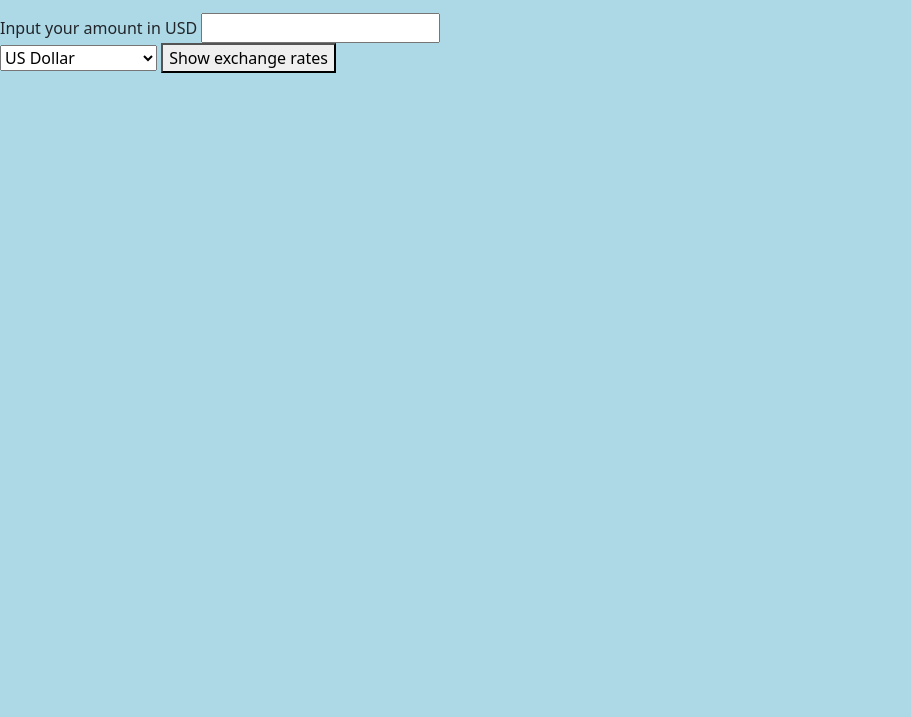
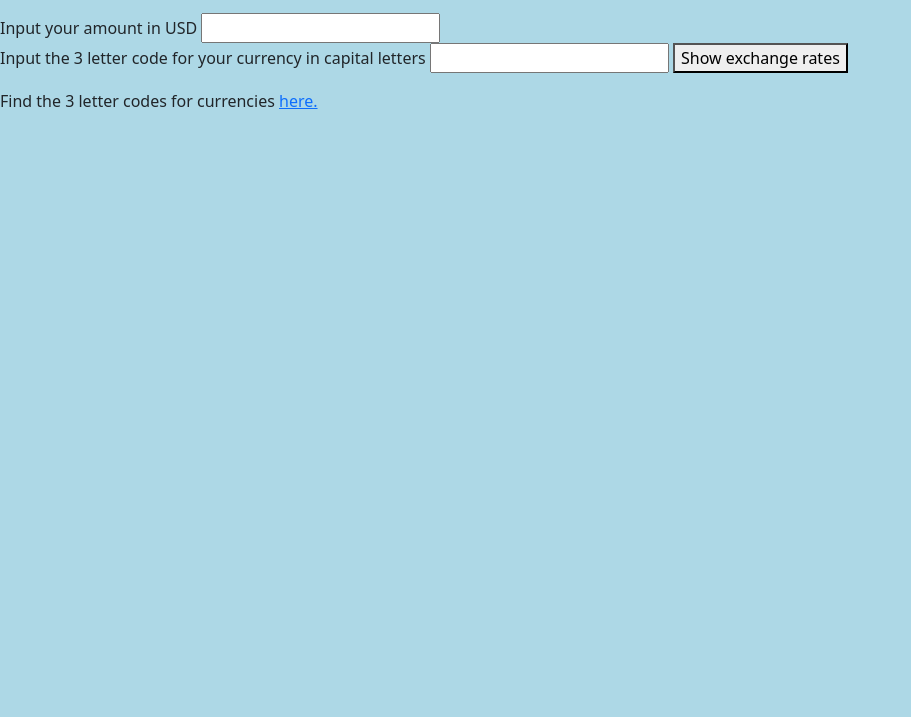
Before and after one commit to SarahAndyshak/currency-exchange, a website built with webpack: page src/index.html in a window 1280 px wide. Shown: the part 83-800 px from the top of the page, without its empty margins (0-911 px from the left). Built offline with nearby package versions, Linux system fonts and the light colour scheme.

Commit message:
Add code for entering letters instead of dropdown menu to index.html. Add toUpperCase() to handleFormSubmission to avoid errors with letter entry format.

```diff
--- a/src/index.html
+++ b/src/index.html
@@ -8,16 +8,24 @@
   <form id="currency-form">
     <label for="number-input">Input your amount in USD</label>
     <input id="number-input" type="number"><br>
-    <select id="currency-type">
+
+    <!-- Using dropdown menu -->
+    <!-- <select id="currency-type">
       <option value="USD">US Dollar</option>
       <option value="CAD">Canadian Dollar</option>
       <option value="CZK">Czech Koruna</option>
       <option value="EUR">Euro</option>
       <option value="GBP">Pound Sterling</option>
       <option value="UAH">Ukrainian Hryvnia</option>
-    </select>
+    </select> -->
+
+    <!-- Using enter form -->
+    <label for="currency-type">Input the 3 letter code for your currency in capital letters</label>
+    <input id="currency-type" type="text">
+
     <button type="submit" id="exchange-button">Show exchange rates</button>
     <div id="showExchangeRates"></div>
   </form>
+  <p>Find the 3 letter codes for currencies <a href="https://en.wikipedia.org/wiki/ISO_4217">here.</a></p>
 </body>
 </html>
--- a/src/index.js
+++ b/src/index.js
@@ -29,7 +29,8 @@ function printError() {
 function handleFormSubmission(event) {
   event.preventDefault();
   const amount = document.querySelector('#number-input').value;
-  const country = document.querySelector('#currency-type').value;
+  const country = document.querySelector('#currency-type').value.toUpperCase();
+  // const country = document.querySelector('#currency-type').value;
   document.querySelector('#number-input').value = null;
   getExchange(country, amount);
 }
```
